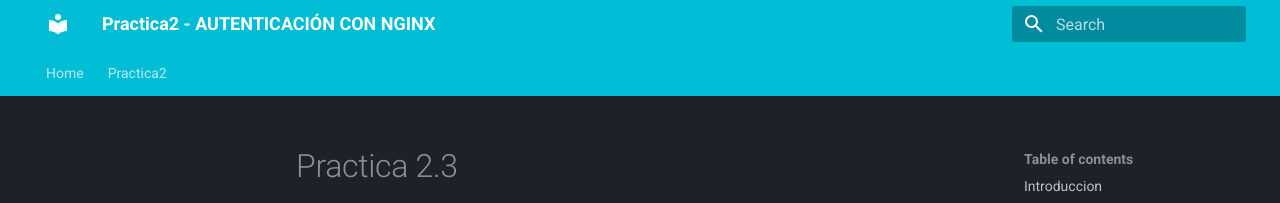
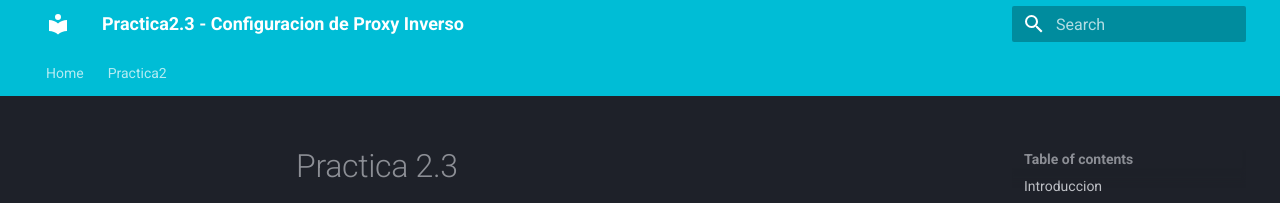
Before and after one commit to Yahyalimouni/practica2.3, an MkDocs documentation site: the page built from docs/index.md, in a window 1280 px wide. Shown: the top 203 px of the page. Built offline with MkDocs 1.6.1 and Material for MkDocs 9.7.7, drawn with Linux system fonts in a browser that asks for light colours.

Commit message:
Modidying the title

```diff
--- a/mkdocs.yml
+++ b/mkdocs.yml
@@ -1,4 +1,4 @@
-site_name: Practica2 - AUTENTICACIÓN CON NGINX
+site_name: Practica2.3 - Configuracion de Proxy Inverso
 nav:
   - Home: https://Yahyalimouni.github.io
   - Practica2: https://Yahyalimouni.github.io/practica2/
```
